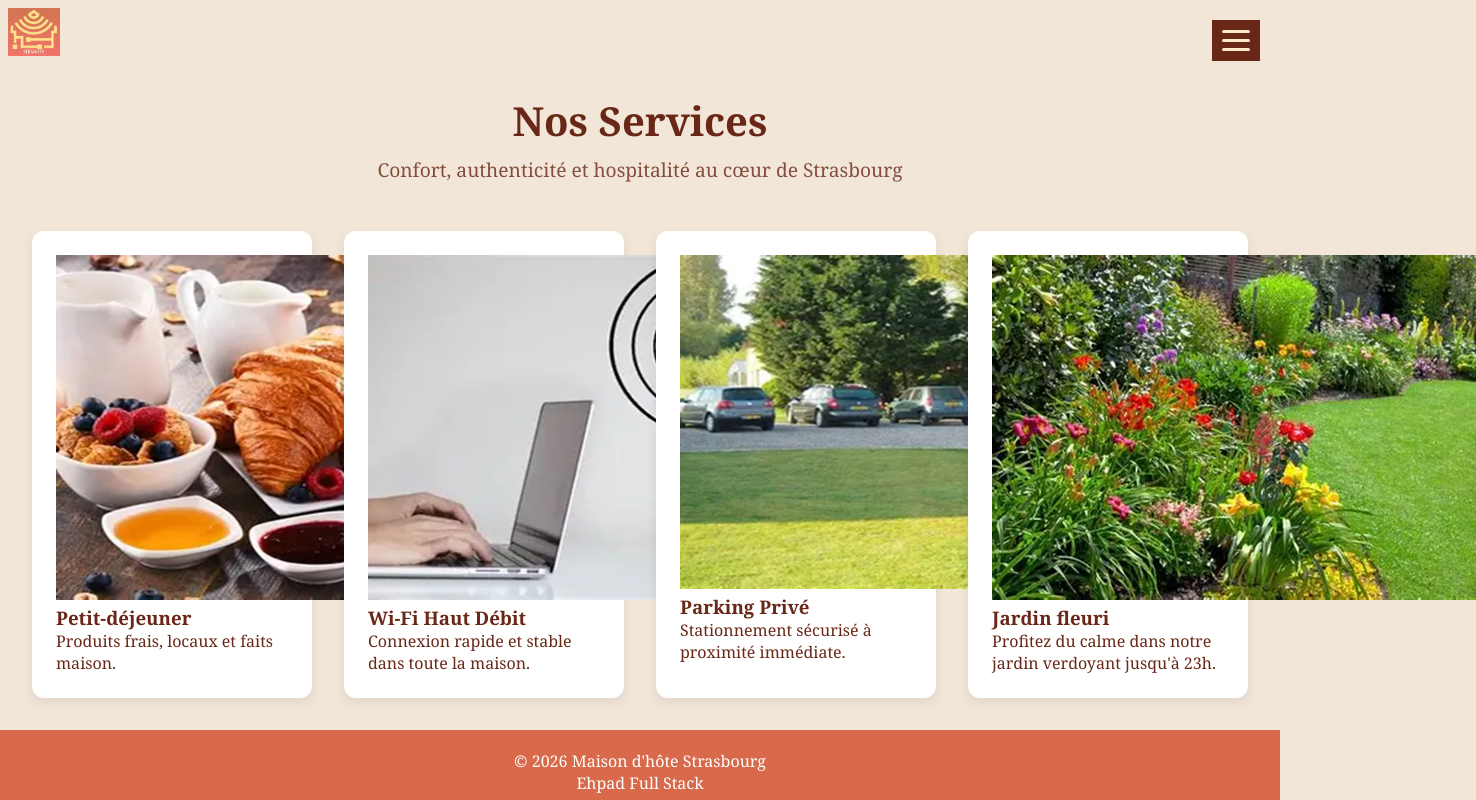
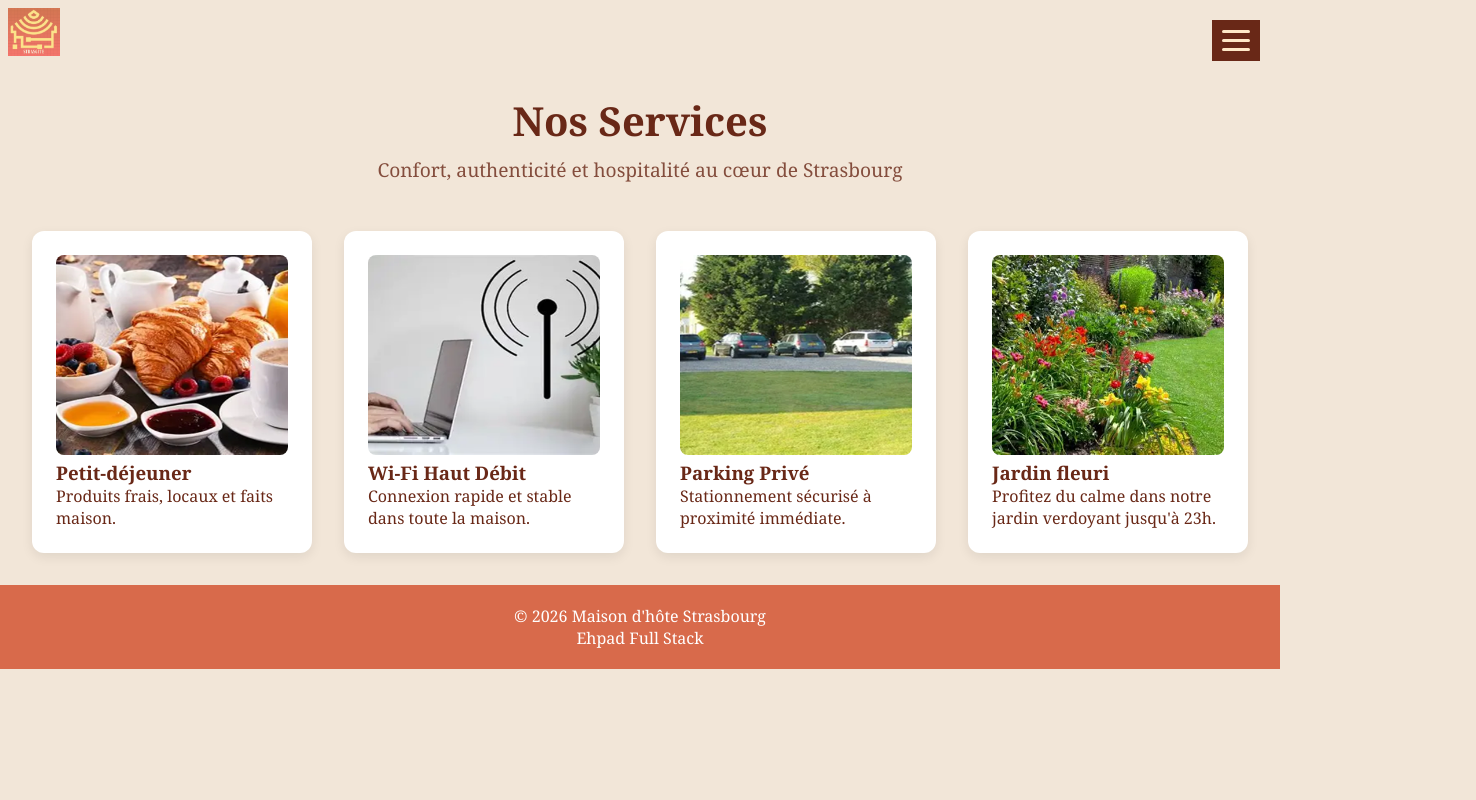
Before and after one commit to WildCodeSchool-2025-11/dev-web-orange-strasgite, a React (Vite) app: page /services in a window 1280 px wide. Shown: the top 800 px of the page, 1476 px wide, since content can reach past the window. Built offline with nearby package versions, Linux system fonts and the light colour scheme.

Commit message:
modification css pour le conteneur image

```diff
--- a/src/styles/Services.css
+++ b/src/styles/Services.css
@@ -43,3 +43,9 @@
 .service-card:hover {
 	transform: translateY(-4px);
 }
+.service-image {
+	width: 100%;
+	height: 200px;
+	object-fit: cover;
+	border-radius: 8px;
+}
```
